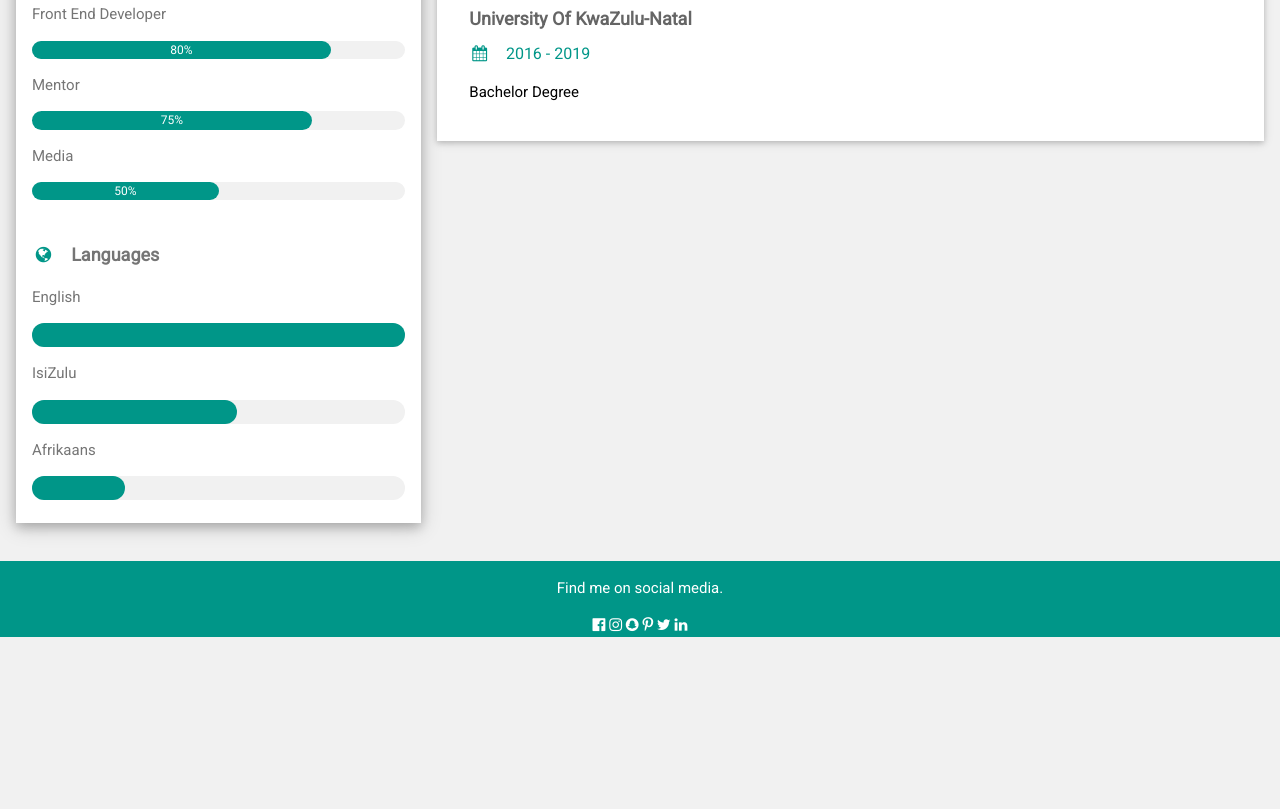
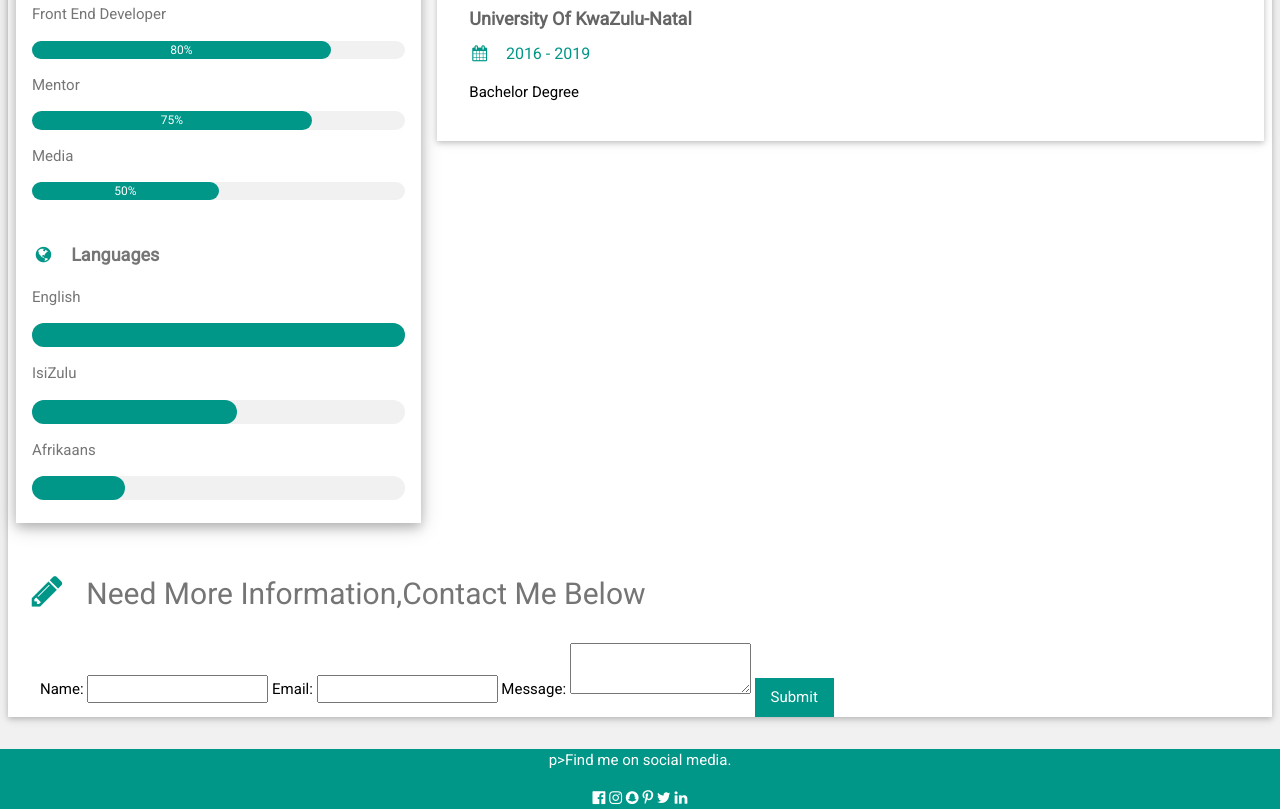
Before and after one commit to zuluandile91/zuluandile91.github.io, a plain HTML site: page index.html in a window 1280 px wide. Shown: the part 831-1640 px from the top of the page. Before the commit the page ends 1468 px from the top, so only its background shows below. Drawn offline with nearby package versions, Linux system fonts and the light colour scheme.

Commit message:
Update index.html
Added a form and social media links

```diff
--- a/index.html
+++ b/index.html
@@ -187,17 +187,36 @@
         </div>
 
     </div>
+<div class="w3-container w3-card w3-white w3-margin-bottom">
+                <h2 class="w3-text-grey w3-padding-16"><i class="fa fa-pencil fa-fw w3-margin-right w3-xxlarge w3-text-teal"></i>Need More Information,Contact Me Below</h2>
+                <div class="w3-container">
 
+                    <form>
+                        <!-- Add your form fields here -->
+                        <label for="name">Name:</label>
+                        <input type="text" id="name" name="name" required>
+
+                        <label for="email">Email:</label>
+                        <input type="email" id="email" name="email" required>
+
+                        <label for="message">Message:</label>
+                        <textarea id="message" name="message" required></textarea>
+
+                        <button type="submit" class="w3-button w3-teal w3-margin-top">Submit</button>
+                    </form>
+                </div>
+            </div>
+            <!-- End Teal-colored form -->
 </div>
 
 <footer class="w3-container w3-teal w3-center w3-margin-top">
-    <p>Find me on social media.</p>
-    <i class="fa fa-facebook-official w3-hover-opacity"></i>
-    <i class="fa fa-instagram w3-hover-opacity"></i>
-    <i class="fa fa-snapchat w3-hover-opacity"></i>
-    <i class="fa fa-pinterest-p w3-hover-opacity"></i>
-    <i class="fa fa-twitter w3-hover-opacity"></i>
-    <i class="fa fa-linkedin w3-hover-opacity"></i>
+   p>Find me on social media.</p>
+    <a href="https://www.facebook.com/your-facebook-profile" target="_blank" class="w3-hover-opacity"><i class="fa fa-facebook-official"></i></a>
+    <a href="https://www.instagram.com/your-instagram-profile" target="_blank" class="w3-hover-opacity"><i class="fa fa-instagram"></i></a>
+    <a href="https://www.snapchat.com/your-snapchat-profile" target="_blank" class="w3-hover-opacity"><i class="fa fa-snapchat"></i></a>
+    <a href="https://www.pinterest.com/your-pinterest-profile" target="_blank" class="w3-hover-opacity"><i class="fa fa-pinterest-p"></i></a>
+    <a href="https://twitter.com/your-twitter-profile" target="_blank" class="w3-hover-opacity"><i class="fa fa-twitter"></i></a>
+    <a href="https://www.linkedin.com/in/your-linkedin-profile" target="_blank" class="w3-hover-opacity"><i class="fa fa-linkedin"></i></a>
 
 </footer>
 
```
